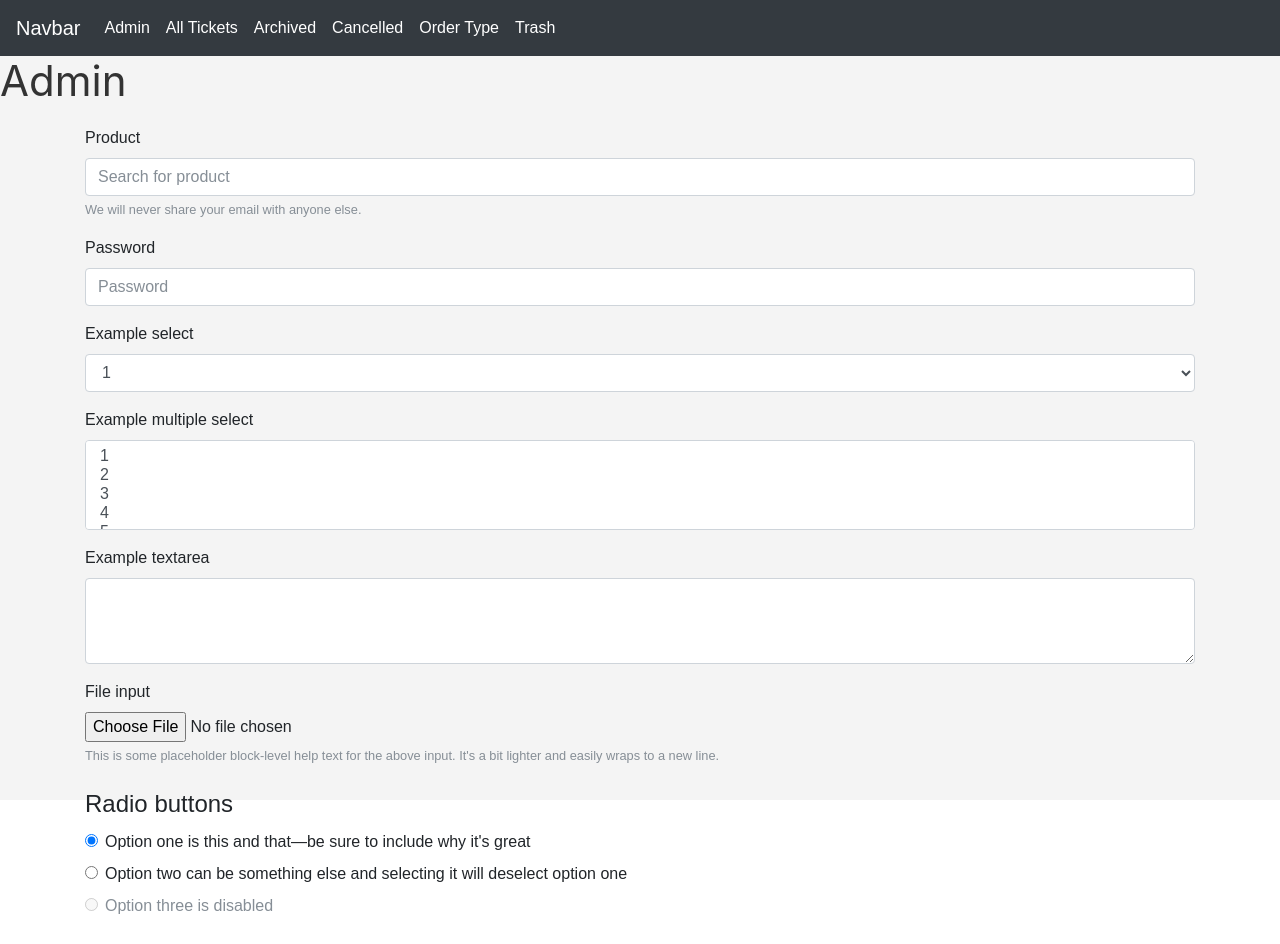
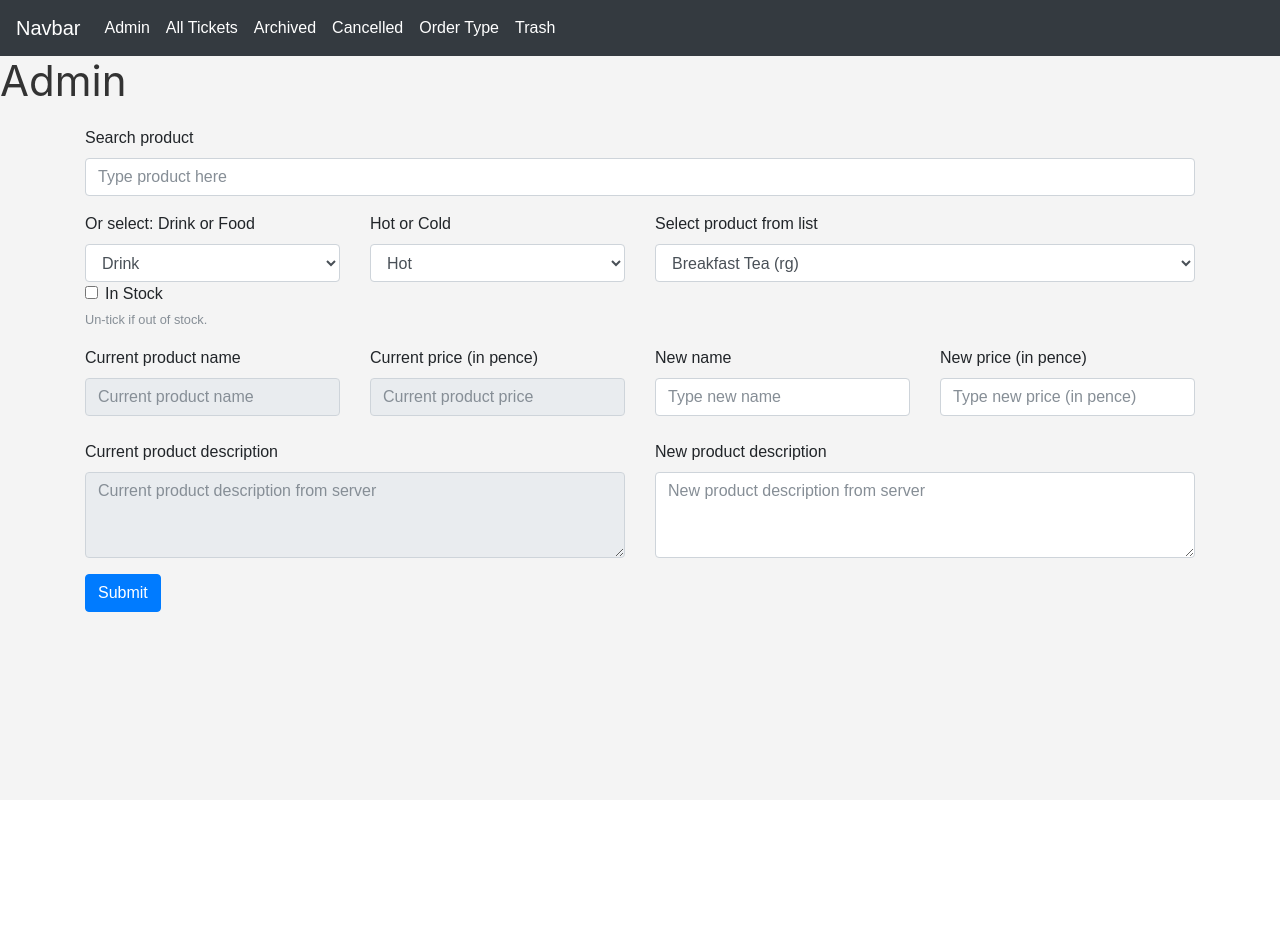
Before and after one commit to i-request/IReq-FE-Cafe, a React (Create React App) app: page / in a window 1280 px wide. Shown: the top 944 px of the page. After the commit the page ends 800 px from the top, so only its background shows below. Built offline with nearby package versions, Linux system fonts and the light colour scheme; the HTML template or start-up script is replaced by a standard one.

Commit message:
Add product edit form to Admin

```diff
--- a/src/Admin.js
+++ b/src/Admin.js
@@ -8,70 +8,74 @@ class Admin extends Component {
       <section className='container'>
       <form>
   <div className="form-group">
-    <label for="productSearch">Product</label>
-    <input type="email" className="form-control" id="productSearch" aria-describedby="emailHelp" placeholder="Search for product"/>
-    <small id="emailHelp" className="form-text text-muted">We will never share your email with anyone else.</small>
+    <label for="productSearch">Search product</label>
+    <input type="text" className="form-control" id="productSearch" aria-describedby="emailHelp" placeholder="Type product here"/>
   </div>
+
+  <div className="row">
+     <div className="col-3">
+     <label for="productSearch">Or select: Drink or Food</label>
+     <select className="form-control" id="exampleSelect1">
+      <option>Drink</option>
+      <option>Food</option>
+    </select>
+     </div>
+     <div className="col-3">
+     <label for="productSearch">Hot or Cold</label>
+     <select className="form-control" id="hotOrCold">
+      <option>Hot</option>
+      <option>Cold</option>
+    </select>
+     </div>
+     <div className="col-6">
+     <label for="productSearch">Select product from list</label>
+     <select className="form-control" id="hotDrink">
+      <option>Breakfast Tea (rg)</option>
+      <option>Latte (rg)</option>
+    </select>
+     </div>
+  </div>
+
+
   <div className="form-group">
-    <label for="exampleInputPassword1">Password</label>
-    <input type="password" className="form-control" id="exampleInputPassword1" placeholder="Password"/>
+  <label className="form-check-label">
+<input type="checkbox" className="form-check-input"/>
+In Stock
+    </label>
+    <small id="stockHelp" className="form-text text-muted">Un-tick if out of stock.</small>
   </div>
-  <div className="form-group">
-    <label for="exampleSelect1">Example select</label>
-    <select className="form-control" id="exampleSelect1">
-      <option>1</option>
-      <option>2</option>
-      <option>3</option>
-      <option>4</option>
-      <option>5</option>
-    </select>
+
+  <div className="row">
+  <div className="col-3">
+  <label for="currentDescription">Current product name</label>
+    <input type="text" className="form-control" id="oldName" aria-describedby="oldName" disabled placeholder="Current product name"/>
   </div>
-  <div className="form-group">
-    <label for="exampleSelect2">Example multiple select</label>
-    <select multiple className="form-control" id="exampleSelect2">
-      <option>1</option>
-      <option>2</option>
-      <option>3</option>
-      <option>4</option>
-      <option>5</option>
-    </select>
+  <div className="col-3">
+  <label for="currentPrice">Current price (in pence)</label>
+    <input type="number" className="form-control" id="oldPrice" aria-describedby="emailHelp" disabled placeholder="Current product price"/>
   </div>
-  <div className="form-group">
-    <label for="exampleTextarea">Example textarea</label>
-    <textarea className="form-control" id="exampleTextarea" rows="3"></textarea>
+  <div className="col-3">
+  <label for="newDescription">New name</label>
+  <input type="text" className="form-control" id="newName" aria-describedby="newName" placeholder="Type new name"/>
   </div>
-  <div className="form-group">
-    <label for="exampleInputFile">File input</label>
-    <input type="file" className="form-control-file" id="exampleInputFile" aria-describedby="fileHelp"/>
-    <small id="fileHelp" className="form-text text-muted">This is some placeholder block-level help text for the above input. It's a bit lighter and easily wraps to a new line.</small>
+  <div className="col-3">
+  <label for="newPrice">New price (in pence)</label>
+  <input type="number" className="form-control" id="newPrice" aria-describedby="emailHelp" placeholder="Type new price (in pence)"/>
   </div>
-  <fieldset className="form-group">
-    <legend>Radio buttons</legend>
-    <div className="form-check">
-      <label className="form-check-label">
-        <input type="radio" className="form-check-input" name="optionsRadios" id="optionsRadios1" value="option1" checked/>
-        Option one is this and that&mdash;be sure to include why it's great
-      </label>
-    </div>
-    <div className="form-check">
-    <label className="form-check-label">
-        <input type="radio" className="form-check-input" name="optionsRadios" id="optionsRadios2" value="option2"/>
-        Option two can be something else and selecting it will deselect option one
-      </label>
-    </div>
-    <div className="form-check disabled">
-    <label className="form-check-label">
-        <input type="radio" className="form-check-input" name="optionsRadios" id="optionsRadios3" value="option3" disabled/>
-        Option three is disabled
-      </label>
-    </div>
-  </fieldset>
-  <div className="form-check">
-    <label className="form-check-label">
-      <input type="checkbox" className="form-check-input"/>
-      Check me out
-    </label>
+</div>
+<div>&nbsp;</div>
+<div className="row">
+  <div className="form-group col-6">
+    <label for="currentProductDescription">Current product description</label>
+    <textarea className="form-control" id="currentProductDescription" rows="3" placeholder="Current product description from server" disabled></textarea>
   </div>
+
+  <div className="form-group col-6">
+    <label for="newProductDescription">New product description</label>
+    <textarea className="form-control" id="newProductDescription" rows="3" placeholder="New product description from server"></textarea>
+  </div>
+</div>
+
   <button type="submit" className="btn btn-primary">Submit</button>
 </form>
 </section>
```
